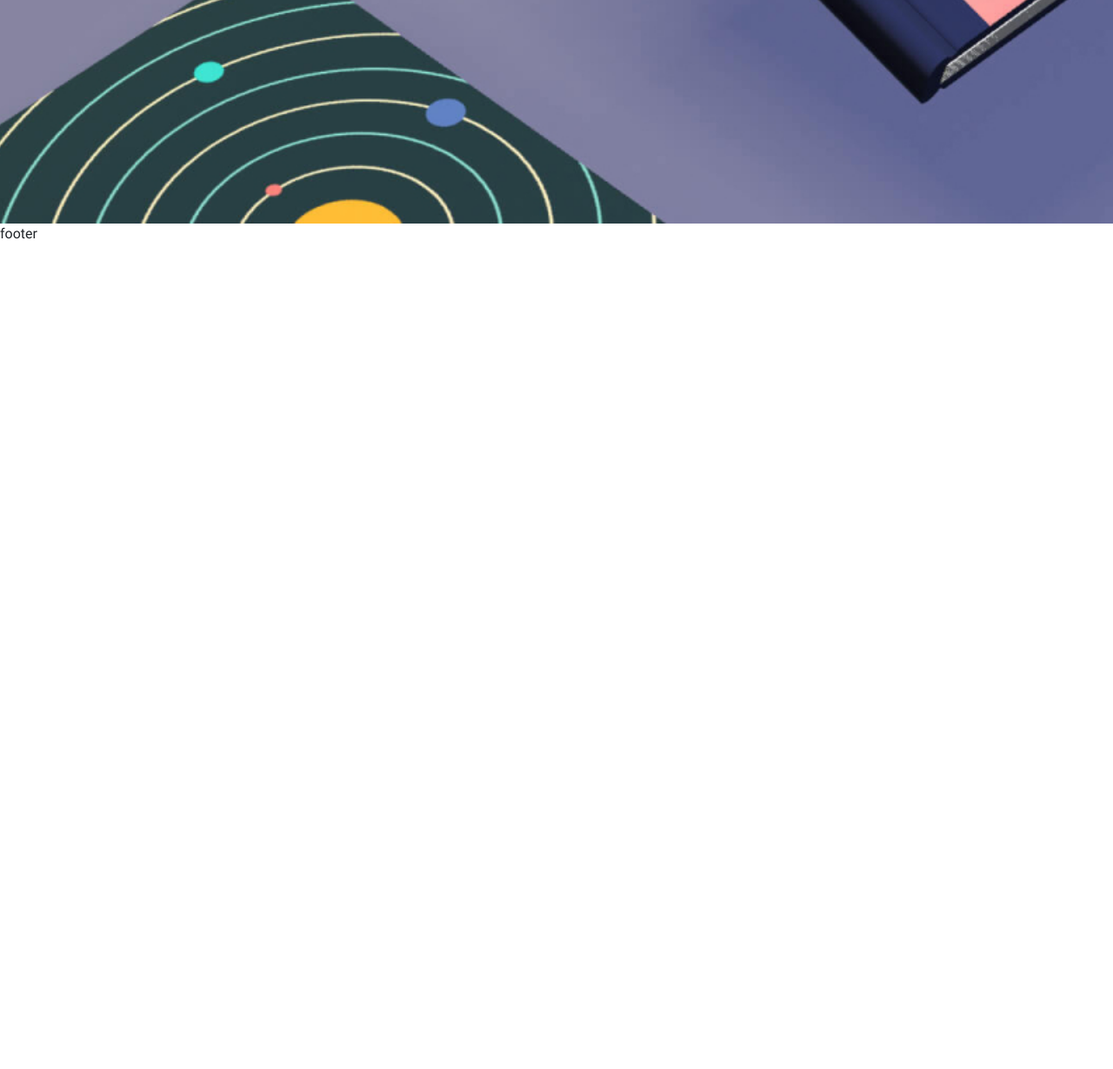
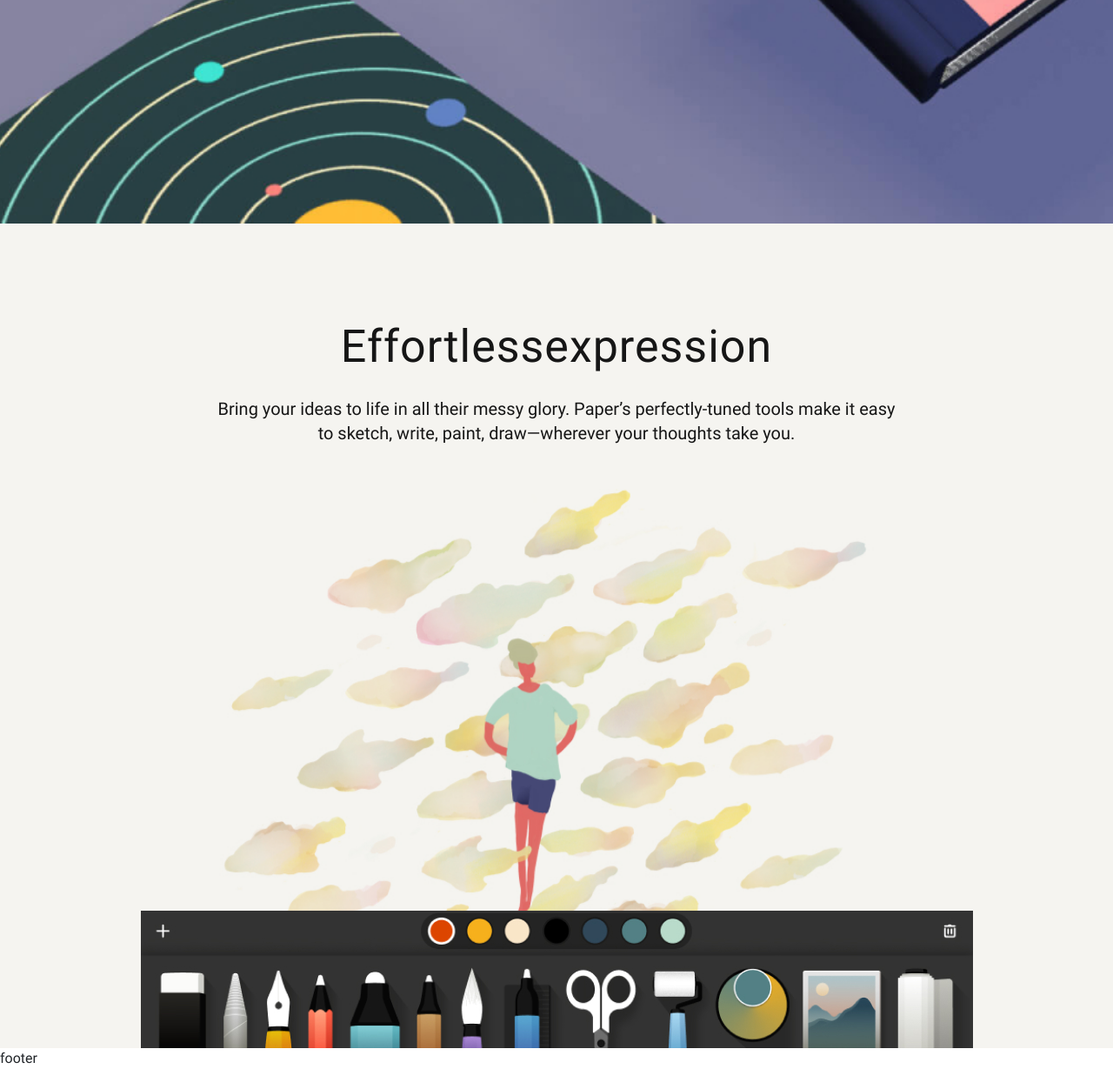
Before and after one commit to ssamarin/paper, a website: page src/index.html in a window 1280 px wide. Shown: the part 2254-3483 px from the top of the page at 87% size. Before the commit the page ends 2535 px from the top, so only its background shows below. Drawn offline with nearby package versions, Linux system fonts and the light colour scheme; files that its build step writes are made by us from their sources.

Commit message:
add effortless section

```diff
--- a/src/index.html
+++ b/src/index.html
@@ -65,6 +65,21 @@
                     </div>
                 </div>
             </section>
+            <section class="effortless">
+                <div class="container">
+                    <div class="effortless__wrapper">
+                        <h2 class="effortless__title">
+                            Effortlessexpression
+                        </h2>
+                        <div class="effortless__descr">
+                            Bring your ideas to life in all their messy glory. Paper’s perfectly-tuned tools make it easy to sketch, write, paint, draw—wherever your thoughts take you.
+                        </div>
+                        <div class="effortless__img">
+                            <img src="img/effortless/palette.webp" alt="effortless">
+                        </div>
+                    </div>
+                </div>
+            </section>
         </main>
         <footer class="footer">
             footer
--- /dev/null
+++ b/src/sass/blocks/_effortless.scss
@@ -0,0 +1,24 @@
+.effortless {
+    padding-top: 115px;
+    background: url(../img/effortless/effortless_bg.webp) center center / cover no-repeat;
+    &__wrapper {
+        margin: 0 auto;
+        max-width: 957px;
+        text-align: center;
+        color: $black;
+    }
+    &__title {
+        margin-bottom: 30px;
+        font-weight: 400;
+        font-size: 52px;
+        line-height: 104%;
+        letter-spacing: 1px;
+    }
+    &__descr {
+        margin: 0 auto 535px;
+        max-width: 791px;
+        font-weight: 400;
+        font-size: 20px;
+        line-height: 140%;
+    }
+}
--- a/src/sass/style.scss
+++ b/src/sass/style.scss
@@ -7,3 +7,4 @@
 @import 'blocks/header.scss';
 @import 'blocks/promo';
 @import 'blocks/bring';
+@import 'blocks/effortless';
```
Also changed, not shown: dist/css/style.min.css, dist/index.html.
